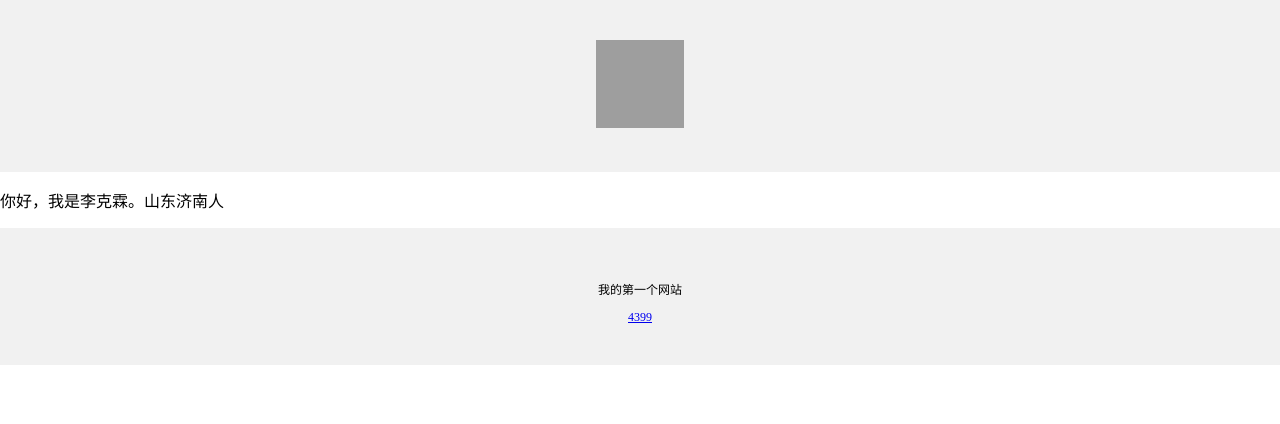
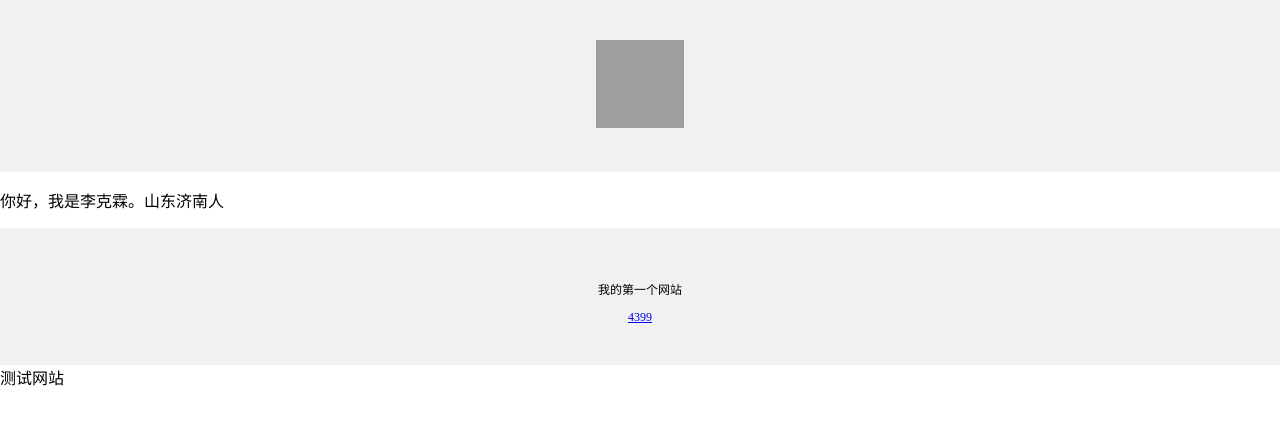
Before and after one commit to li1662184072/-, a plain HTML site: page index.html in a window 1280 px wide. Drawn offline with Linux system fonts and the light colour scheme; grey boxes are pictures that could not be loaded.

Commit message:
Update index.html

```diff
--- a/index.html
+++ b/index.html
@@ -35,5 +35,6 @@
       <p>我的第一个网站</p>
     <a href="https://www.4399.com/">4399</a>
     </div>
+   <div>测试网站</div>
   </body>
 </html>
```
